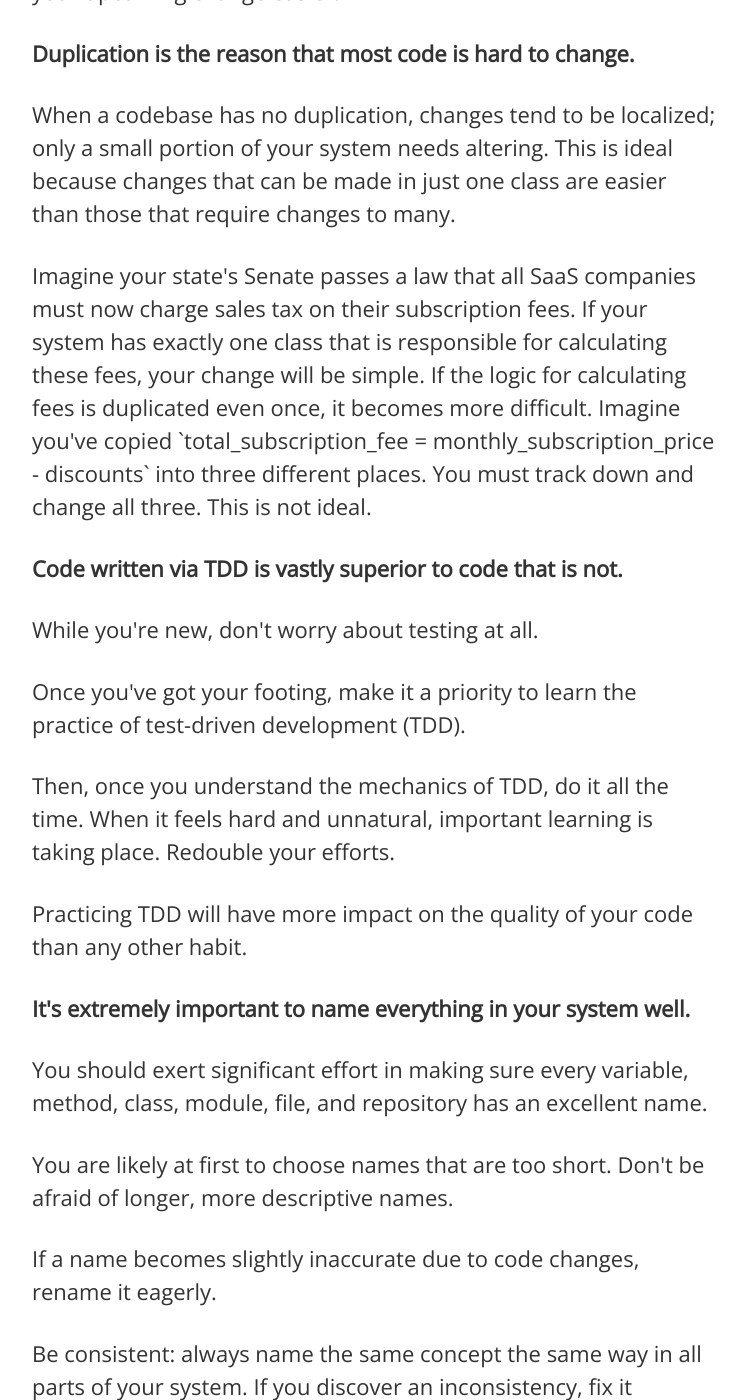
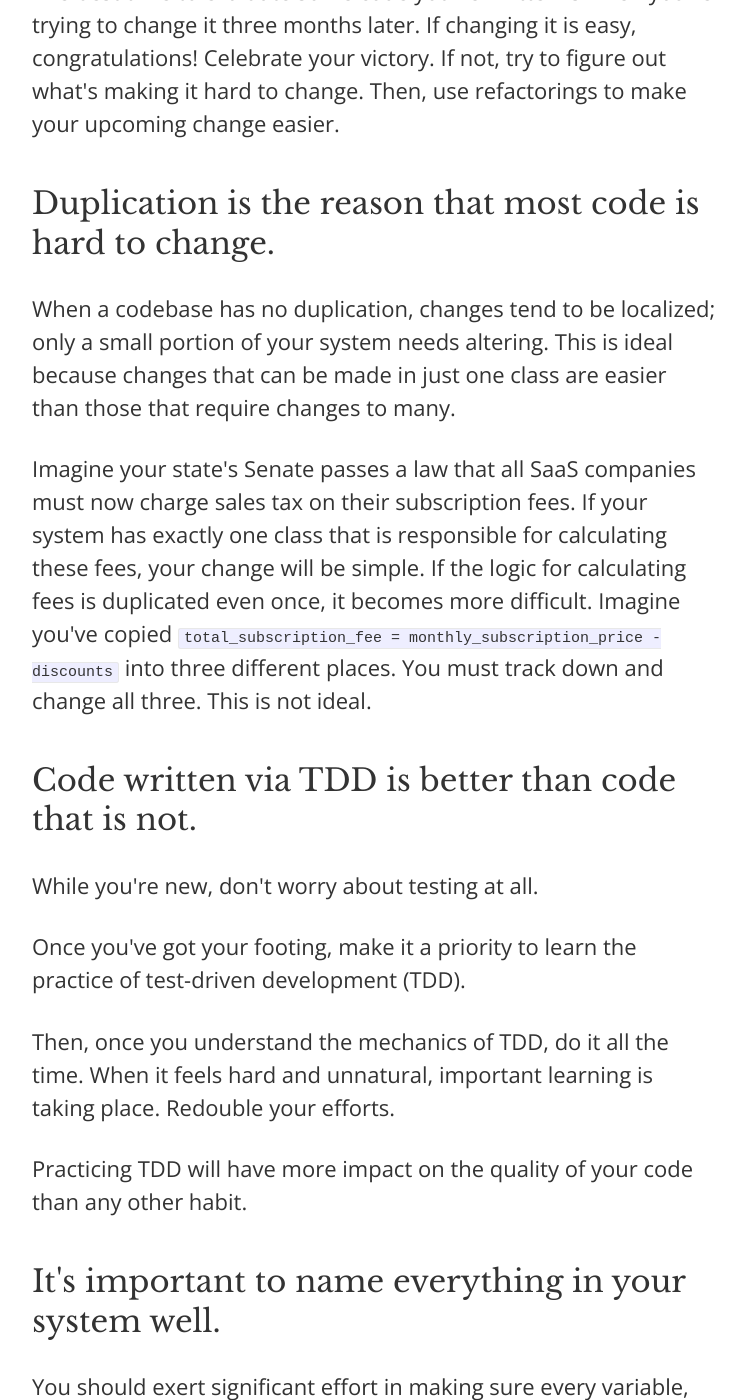
Before and after one commit to r00k/blog, a Jekyll site: the page built from _posts/2013-08-21-simple-rules-for-new-programmers.html, in a window 1280 px wide and 1400 px high, scrolled down 2064 px. Shown: the whole window, without its empty margins (266-1011 px from the left). Built offline with Jekyll 4.4.1, drawn with Linux system fonts in a browser that asks for light colours; some of the changed text lies outside the part shown.

Commit message:
Edit and rename

```diff
--- a/_posts/2013-08-21-simple-rules-for-new-ruby-programmers.html
+++ b/_posts/2013-08-21-simple-rules-for-new-programmers.html
@@ -9,33 +9,62 @@ status: publish
 type: post
 published: true
 ---
-<h3>Introduction</h3>
+<h2>Introduction</h2>
+
 <p>Hello, and welcome to the programming community! It's great to have you.</p>
+
 <p>I'd like to offer a few tips that will help you avoid the mistakes made by most new programmers. Following my advice will cause you to do the right thing about 85% of the time, which is a great percentage when you're getting started. As you gain experience, you'll learn to spot the other 15%.</p>
-<h3>The rules</h3>
-<p><strong>Short methods are vastly superior to long methods.</strong> </p>
+
+<h2>The rules</h2>
+
+<h3>Short methods are better than long methods. </h3>
+
 <p>The ideal method is one line long and takes no arguments. It is an instance method.</p>
+
 <p>Methods that are longer than one line are not as good. Methods that take parameters are not as good. Class methods are also not as good.</p>
+
 <p>During development, it's fine to add lines to an existing method and bloat it up. Once your code is working, begin extracting one- and two-line methods until everything is svelte again.</p>
+
 <p>As a beginner, your tendency will be to create methods that are too large. Make yours "too small" for a while instead. Pay attention to how it feels to work with them.</p>
+
 <p>Consider an 8-line method to be large, and a 24-line method to be enormous.</p>
-<p><strong>Short classes are vastly superior to long classes.</strong></p>
+
+<h3>Short classes are better than long classes.</h3>
+
 <p>Just as your classes should contain tiny methods, so should your system be built of tiny classes.</p>
+
 <p>Just like methods, you will tend to write classes that are too large. They will do too many things. For now, try to overcompensate in the other direction.</p>
+
 <p>During development, it's fine to add methods to an existing class and bloat it up. Once your code works, look for a cohesive set of methods to extract into a new, smaller class.</p>
-<p><strong>Code that is easy to change is better than code that is not.</strong></p>
+
+<h3>Code that is easy to change is better than code that is not.</h3>
+
 <p>The hard part of programming comes when you've got everything working correctly but now you want it to work <em>differently</em>. </p>
+
 <p>The best time to evaluate some code you've written is when you're trying to change it three months later. If changing it is easy, congratulations! Celebrate your victory. If not, try to figure out what's making it hard to change. Then, use refactorings to make your upcoming change easier.</p>
-<p><strong>Duplication is the reason that most code is hard to change.</strong> </p>
+
+<h3>Duplication is the reason that most code is hard to change.</h3>
+
 <p>When a codebase has no duplication, changes tend to be localized; only a small portion of your system needs altering. This is ideal because changes that can be made in just one class are easier than those that require changes to many.</p>
-<p>Imagine your state's Senate passes a law that all SaaS companies must now charge sales tax on their subscription fees. If your system has exactly one class that is responsible for calculating these fees, your change will be simple. If the logic for calculating fees is duplicated even once, it becomes more difficult. Imagine you've copied `total_subscription_fee = monthly_subscription_price - discounts` into three different places. You must track down and change all three. This is not ideal.</p>
-<p><strong>Code written via TDD is vastly superior to code that is not.</strong></p>
+
+<p>Imagine your state's Senate passes a law that all SaaS companies must now charge sales tax on their subscription fees. If your system has exactly one class that is responsible for calculating these fees, your change will be simple. If the logic for calculating fees is duplicated even once, it becomes more difficult. Imagine you've copied <code>total_subscription_fee = monthly_subscription_price - discounts</code> into three different places. You must track down and change all three. This is not ideal.</p>
+
+<h3>Code written via TDD is better than code that is not.</h3>
+
 <p>While you're new, don't worry about testing at all.</p>
+
 <p>Once you've got your footing, make it a priority to learn the practice of test-driven development (TDD).</p>
+
 <p>Then, once you understand the mechanics of TDD, do it all the time. When it feels hard and unnatural, important learning is taking place. Redouble your efforts.</p>
+
 <p>Practicing TDD will have more impact on the quality of your code than any other habit.</p>
-<p><strong>It's extremely important to name everything in your system well.</strong></p>
+
+<h3>It's important to name everything in your system well.</h3>
+
 <p>You should exert significant effort in making sure every variable, method, class, module, file, and repository has an excellent name.</p>
+
 <p>You are likely at first to choose names that are too short. Don't be afraid of longer, more descriptive names.</p>
+
 <p>If a name becomes slightly inaccurate due to code changes, rename it eagerly.</p>
+
 <p>Be consistent: always name the same concept the same way in all parts of your system. If you discover an inconsistency, fix it eagerly.</p>
```
